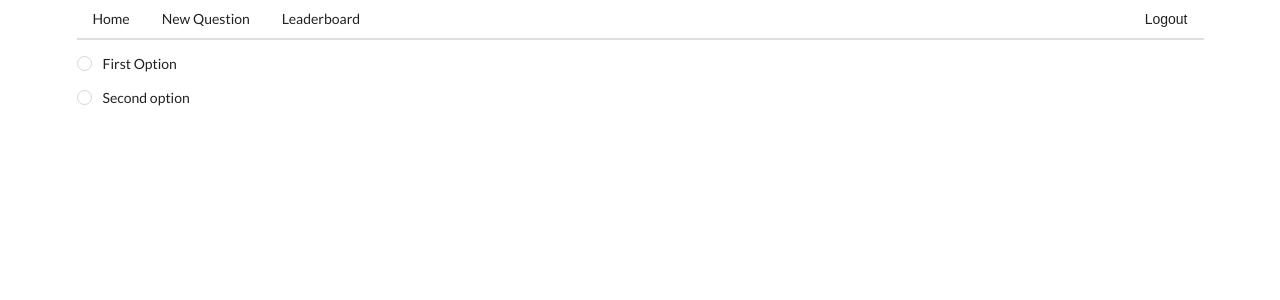
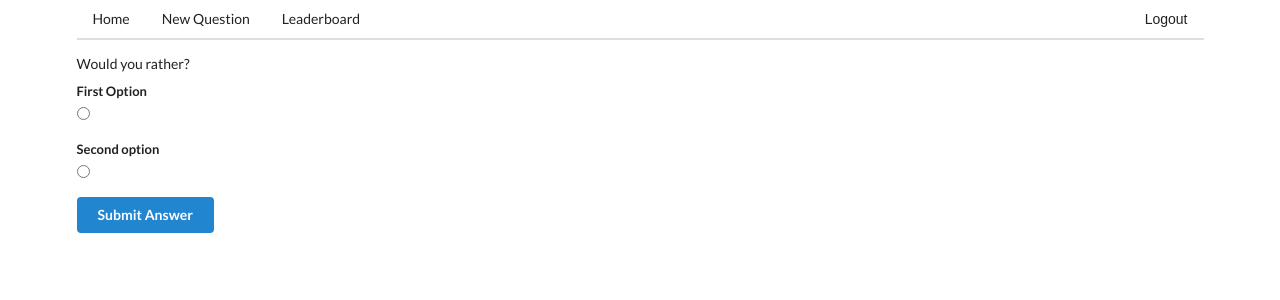
Before and after one commit to michaelmaryanoff/wouldyourather, a React (Create React App) app: page /temp in a window 1280 px wide. Shown: the top 300 px of the page. Built offline with nearby package versions, Linux system fonts and the light colour scheme.

Commit message:
Initial setup and pass value through field

```diff
--- a/src/components/questions/QuestionResponse.js
+++ b/src/components/questions/QuestionResponse.js
@@ -2,26 +2,51 @@ import React from "react";
 import { Field, reduxForm } from "redux-form";
 
 class QuestionResponse extends React.Component {
-    renderInput({input, label}) {
+  renderInput({ input, label }) {
+      console.log(input);
+
     return (
       <div className="grouped fields">
         <div className="field">
-                    <div className="ui radio checkbox">
             <label>{label}</label>
-                        <input type="radio" {...input} />
+            <input type="radio" checked="checked" {...input} />
         </div>
       </div>
+    );
+  }
 
+  onSubmit(formValues) {
+    console.log(formValues);
+  }
+
+  render() {
+      console.log(this.props);
+
+    return (
+      <div>
+        <form
+          onSubmit={this.props.handleSubmit(this.onSubmit)}
+          className="ui form"
+        >
+        <label>Would you rather?</label>
+          <Field
+            name="optionOne"
+            component={this.renderInput}
+            type="radio"
+            label="First Option"
+            value="optionOne"
+          />
+          <Field
+            name="optionTwo"
+            component={this.renderInput}
+            type="radio"
+            label="Second option"
+            value="optionTwo"
+          />
+          <button className="ui button primary">Submit Answer</button>
+        </form>
       </div>
-        )
-    }
-  render() {
-    return (
-        <div className="ui form">
-            <Field name="optionOne" component={this.renderInput} label="First Option" />
-            <Field name="optionTwo" component={this.renderInput} label="Second option" />
-        </div>
-    )
+    );
   }
 }
 
```
Lines whose indentation alone changed are shown as unchanged.
